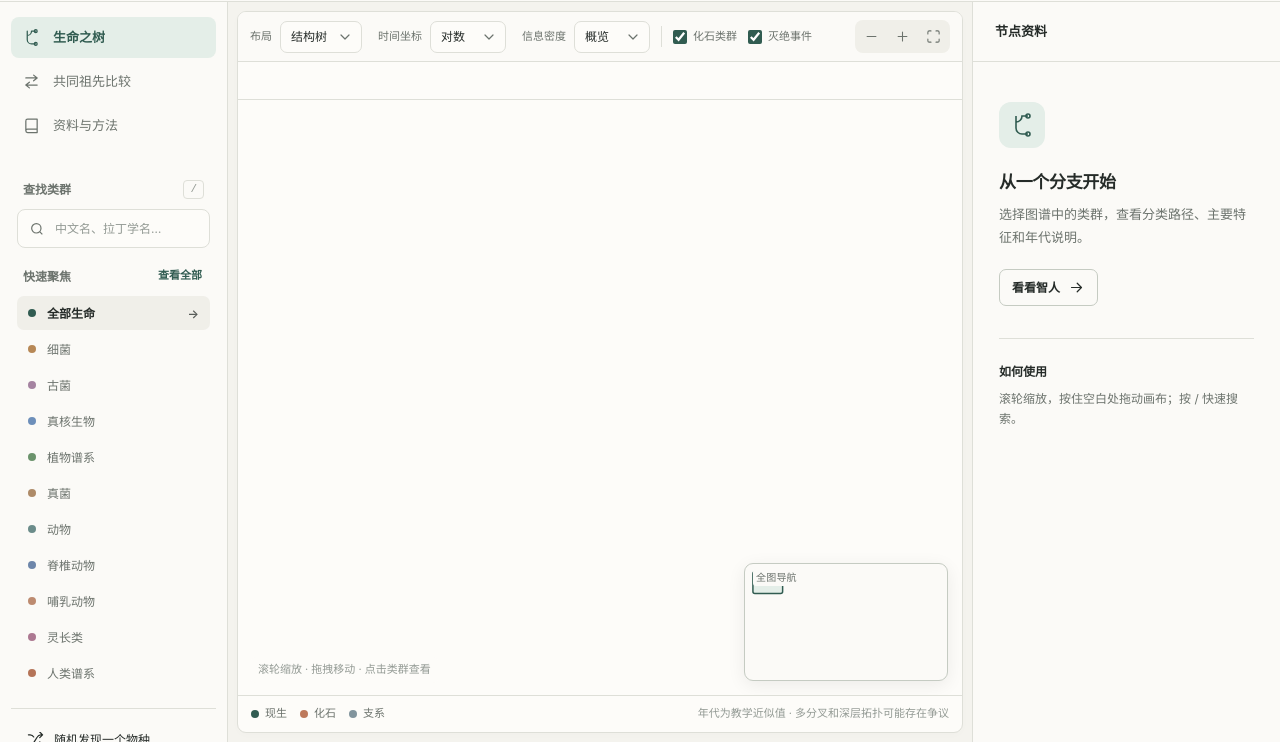
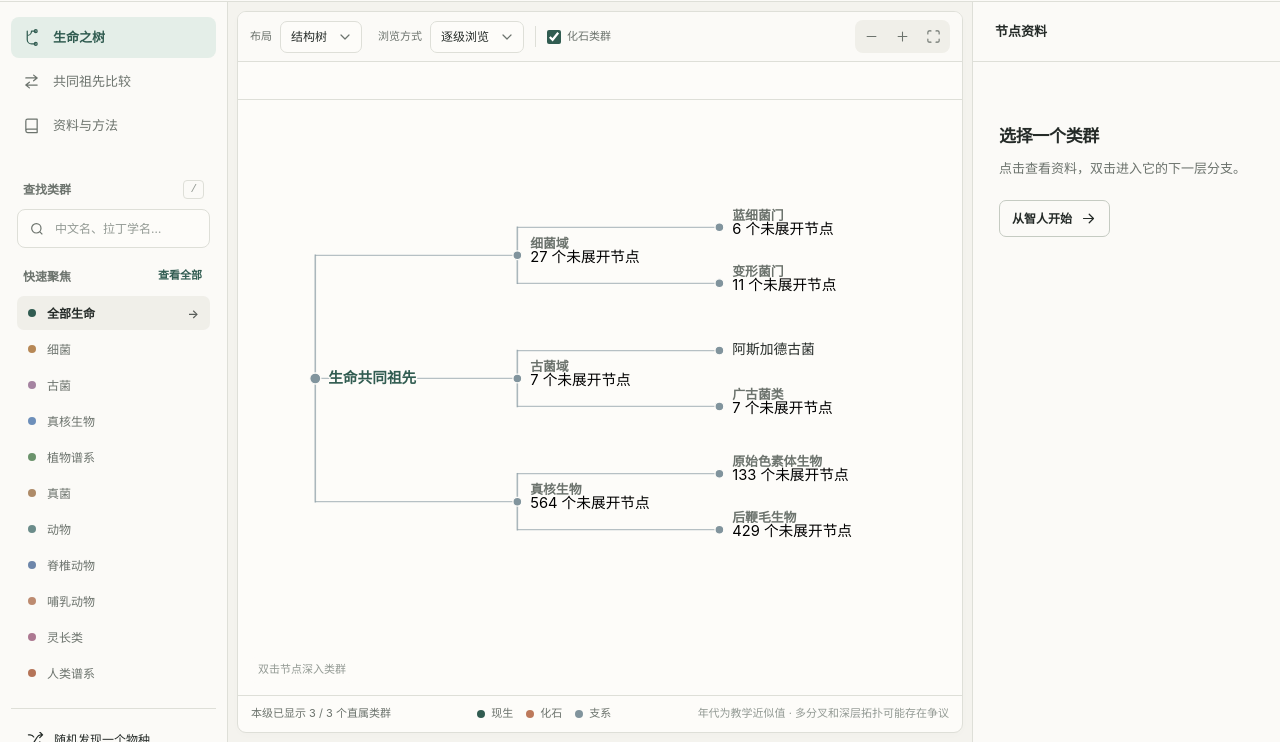
Before and after one commit to weepwood/EvoAtlas, a plain HTML site: page index.html in a window 1280 px wide. Shown: the part 58-800 px from the top of the page. Drawn offline with Linux system fonts and the light colour scheme.

Commit message:
界面：默认逐级浏览，简化资料占位并增加真实直属类群显示控制

```diff
--- a/index.html
+++ b/index.html
@@ -94,8 +94,8 @@
                 <label data-time-only>时间坐标
                   <select id="scaleSelect" aria-label="时间坐标"><option value="log">对数</option><option value="linear">线性</option></select>
                 </label>
-                <label>信息密度
-                  <select id="detailSelect" aria-label="信息密度"><option value="overview">概览</option><option value="full">全部节点</option></select>
+                <label>浏览方式
+                  <select id="detailSelect" aria-label="浏览方式"><option value="focus" selected>逐级浏览</option><option value="overview">结构概览</option><option value="full">全部节点</option></select>
                 </label>
               </div>
               <div class="toolbar-divider"></div>
@@ -131,6 +131,10 @@
               <div class="graph-tooltip" id="tooltip" hidden></div>
             </div>
             <div class="viewer-footer">
+              <div id="focusCommands" class="focus-commands" hidden>
+                <span id="focusStatus"></span>
+                <button id="showMoreChildren" class="focus-more-button" type="button" hidden>显示其余类群</button>
+              </div>
               <div class="legend-inline"><span><i class="legend-mark extant"></i>现生</span><span><i class="legend-mark extinct"></i>化石</span><span><i class="legend-mark ancestral"></i>支系</span></div>
               <span class="viewer-caveat">年代为教学近似值 · 多分叉和深层拓扑可能存在争议</span>
             </div>
@@ -165,11 +169,9 @@
       <aside class="inspector" id="detailPanel" aria-label="节点资料">
         <div class="inspector-header"><strong>节点资料</strong><button class="icon-button inspector-close" id="closeInspector" aria-label="关闭详情"><svg><use href="#i-x"/></svg></button></div>
         <div id="emptyDetail" class="inspector-empty">
-          <div class="empty-symbol"><svg><use href="#i-branch"/></svg></div>
-          <h2>从一个分支开始</h2>
-          <p>选择图谱中的类群，查看分类路径、主要特征和年代说明。</p>
-          <button id="suggestNode" class="outline-button">看看智人 <svg><use href="#i-arrow"/></svg></button>
-          <div class="inspector-help"><strong>如何使用</strong><span>滚轮缩放，按住空白处拖动画布；按 / 快速搜索。</span></div>
+          <h2>选择一个类群</h2>
+          <p>点击查看资料，双击进入它的下一层分支。</p>
+          <button id="suggestNode" class="outline-button">从智人开始 <svg><use href="#i-arrow"/></svg></button>
         </div>
         <article id="taxonDetail" class="taxon-detail" hidden>
           <div class="taxon-type" id="detailRank"></div>
```
